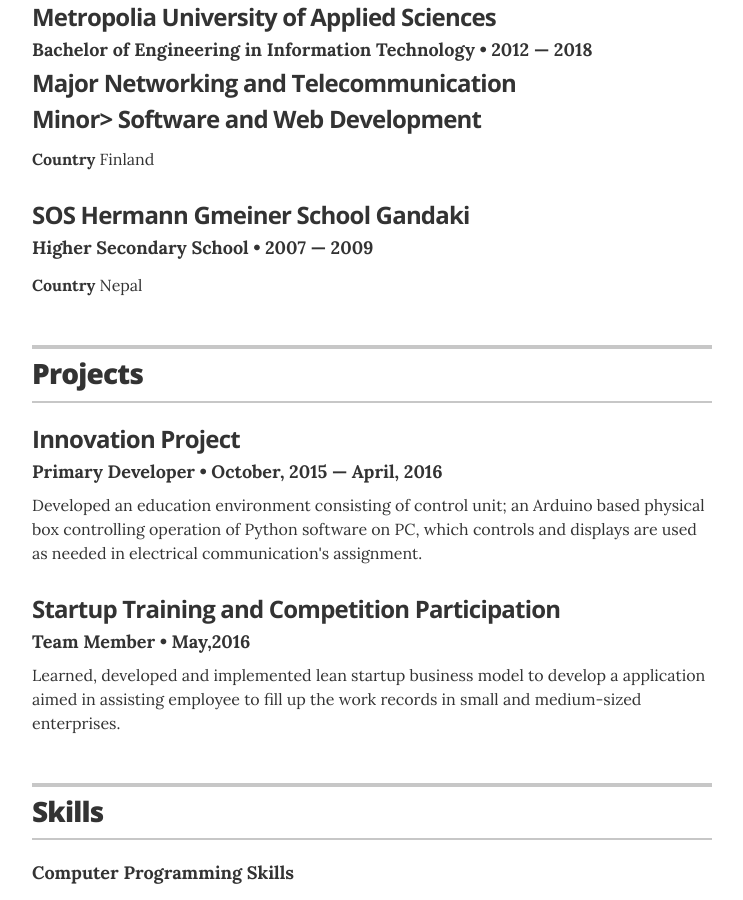
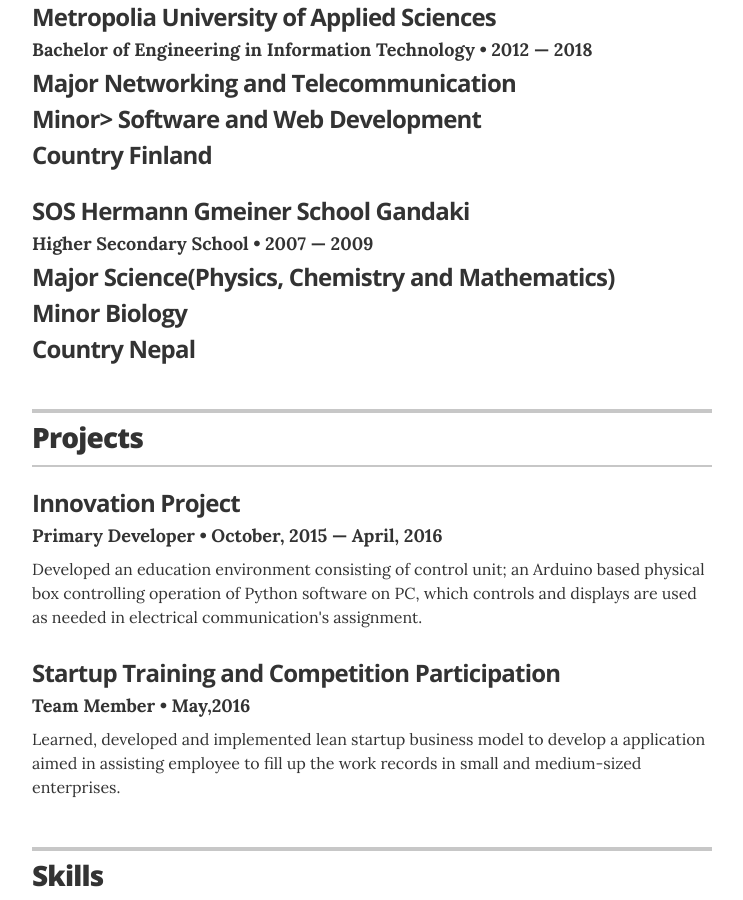
Before and after one commit to ranabhat/ranabhat.github.io, a Jekyll site: the page built from index.html, in a window 1280 px wide and 900 px high, scrolled down 1621 px. Shown: the whole window, without its empty margins (268-1011 px from the left). Built offline with Jekyll 4.4.1, drawn with Linux system fonts in a browser that asks for light colours.

Commit message:
Update education.yml

```diff
--- a/_data/education.yml
+++ b/_data/education.yml
@@ -6,12 +6,14 @@
  #   - award: Summa Cumme Laude graduate
   major: <b>Major</b>  Networking and Telecommunication
   minor: <b>Minor></b> Software and Web Development
-  summary: <b>Country</b> Finland
+  country: <b>Country</b> Finland
+ # summary:
 
 - degree: Higher Secondary School
   uni: SOS Hermann Gmeiner School Gandaki
   year: 2007 &mdash; 2009
-  studies: <b>Principal Studies</b> Science(Physics, Chemistry and Mathematics)
-  summary: <b>Country</b> Nepal
+  major: <b>Major</b> Science(Physics, Chemistry and Mathematics)
+  minor: <b>Minor</b> Biology
+  country: <b>Country</b> Nepal
   #award: Most likely to succeed
   #summary: You can choose to have either a single or multiple awards
```
